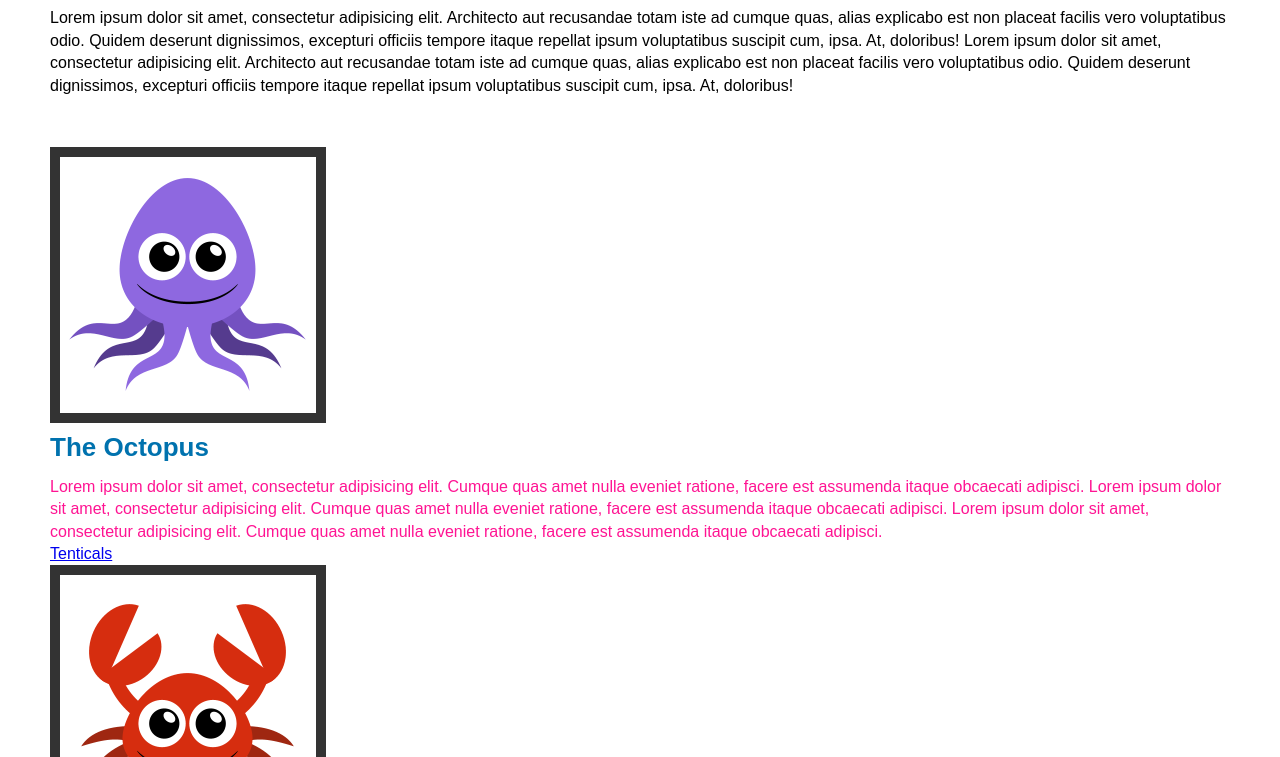
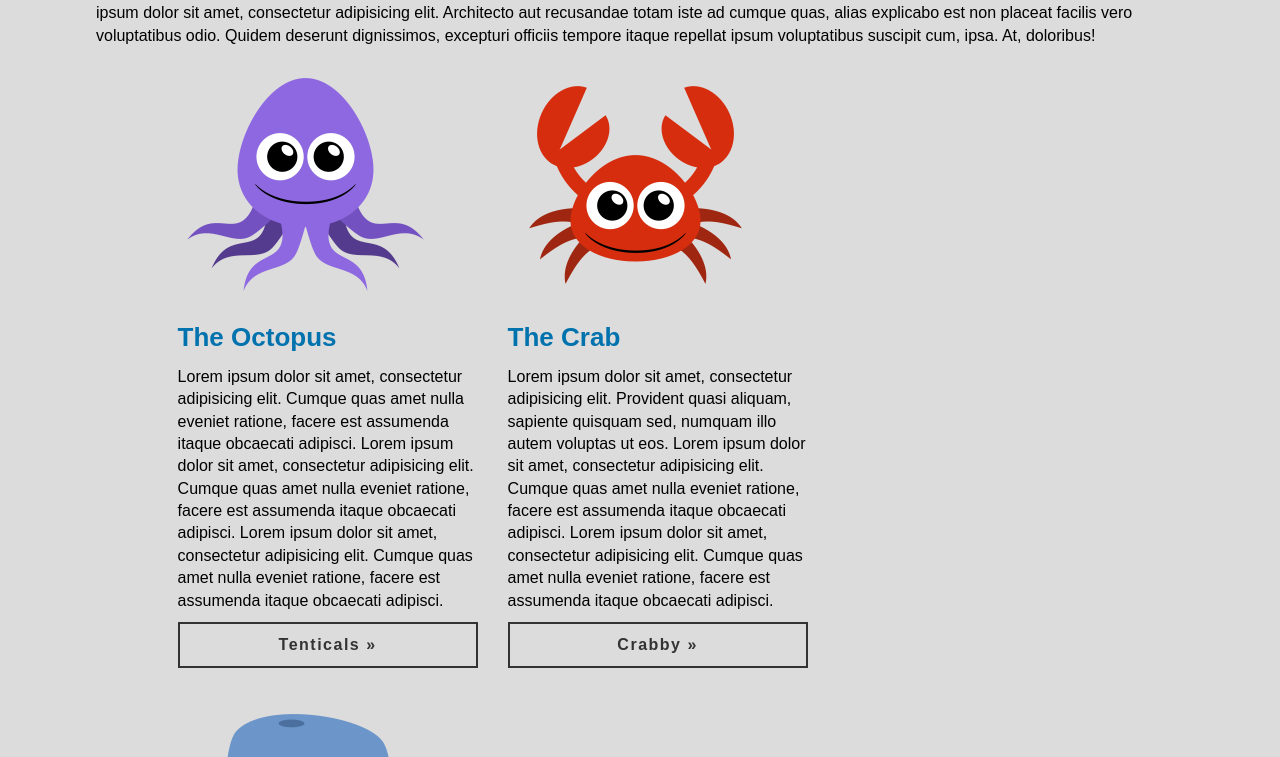
Before and after one commit to smitparaggua/css-practice, a plain HTML site: page old-chompy/index.html in a window 1280 px wide. Shown: the part 187-944 px from the top of the page. Drawn offline with Linux system fonts and the light colour scheme.

Commit message:
Merged old-chompy and shark-movies to use same CSS

```diff
--- a/shark-movies-page/css/reset.css
+++ b/old-chompy/css/reset.css
@@ -30,6 +30,11 @@ footer, header, hgroup, menu, nav, section {
 	display: block;
 }
 
+body {
+  line-height: 1.4;
+  font-family: Arial, Helvetica, sans-serif;
+}
+
 ol, ul {
 	list-style: none;
 }
@@ -50,16 +55,16 @@ table {
 }
 
 .grouping::before, .grouping::after {
-  content:: " ";
-  display:: table;
+  content: " ";
+  display: table;
 }
 
 .grouping::after {
-  clear:: both;
+  clear: both;
 }
 
 img, iframe, video, object {
-  max-width:: 100%;
+  max-width: 100%;
 }
 
 strong, b {
--- a/old-chompy/css/style.css
+++ b/old-chompy/css/style.css
@@ -1,87 +1,8 @@
-/* http://meyerweb.com/eric/tools/css/reset/
-   v2.0 | 20110126
-   License: none (public domain)
-*/
-
-html, body, div, span, applet, object, iframe,
-h1, h2, h3, h4, h5, h6, p, blockquote, pre,
-a, abbr, acronym, address, big, cite, code,
-del, dfn, em, img, ins, kbd, q, s, samp,
-small, strike, strong, sub, sup, tt, var,
-b, u, i, center,
-dl, dt, dd, ol, ul, li,
-fieldset, form, label, legend,
-table, caption, tbody, tfoot, thead, tr, th, td,
-article, aside, canvas, details, embed,
-figure, figcaption, footer, header, hgroup,
-menu, nav, output, ruby, section, summary,
-time, mark, audio, video {
-	margin: 0;
-	padding: 0;
-	border: 0;
-	font-size: 100%;
-	font: inherit;
-	vertical-align: baseline;
-}
-
-/* HTML5 display-role reset for older browsers */
-article, aside, details, figcaption, figure,
-footer, header, hgroup, menu, nav, section {
-	display: block;
-}
-
-body {
-  line-height: 1.4;
-  font-family: Arial, Helvetica, sans-serif;
-}
-
-ol, ul {
-	list-style: none;
-}
-
-blockquote, q {
-	quotes: none;
-}
-
-blockquote::before, blockquote::after,
-q::before, q::after {
-	content:: '';
-	content:: none;
-}
-
-table {
-	border-collapse:: collapse;
-	border-spacing:: 0;
-}
-
-.grouping::before, .grouping::after {
-  content:: " ";
-  display:: table;
-}
-
-.grouping::after {
-  clear:: both;
-}
-
-img, iframe, video, object {
-  max-width:: 100%;
-}
-
-strong, b {
-  font-weight: bold;
-}
-
-/* CSS reset end */
-
 h1 {
   font-size: 70px;
   line-height: 1.4;
   font-weight: bold;
   color: #0072ae;
-}
-
-.alt-headline {
-  font-size: 40px;
 }
 
 h2 {
@@ -91,20 +12,96 @@ h2 {
   margin-bottom: 10px;
 }
 
+body {
+  background-color: #dcdcdc;
+}
+
+a {
+  text-decoration: none;
+}
+
+section p {
+  margin-bottom: 10px;
+}
+
+.alt-headline {
+  font-size: 40px;
+}
+
+.secondary-section {
+  margin-bottom: 30px;
+}
+
 .secondary-section h2 {
   font-style: normal;
   color: #0072ae;
   font-weight: bold;
 }
 
-.secondary-section p {
-  color: deeppink;
+.wrapper {
+  margin: 0 auto;
+  width: 960px;
 }
 
-.secondary-section img {
-  border: 10px solid #333
+.column {
+  float: left;
+  width: 300px;
+  margin-left: 30px;
 }
 
-section {
-  margin: 50px;
+.column:first-child {
+  margin-left: 0;
 }
+
+.content-block .figure {
+  margin: 30px;
+  float: right;
+}
+
+.content-block h1 {
+  color: #fff;
+}
+
+.wrapper {
+  width: 85%;
+  max-width: 1200px;
+  margin-left: auto;
+  margin-right: auto;
+}
+
+.intro-content {
+  width: 100%;
+  padding-bottom: 80px;
+}
+
+.wave-border {
+  background-image: url(../images/wave.jpg);
+  background-repeat: repeat-x;
+}
+
+.content-block {
+  padding: 50px 0;
+}
+
+.style-1 {
+  background-color: #58c9eb;
+}
+
+.style-2 {
+  background-color: #494949;
+  color: #fff;
+}
+
+/****************
+Buttons
+*****************/
+
+.button {
+  border: 2px solid #333;
+  color: #333;
+  padding: 10px 0;
+  display: block;
+  text-align: center;
+  font-weight: bold;
+  letter-spacing: 1.5px;
+}
--- a/old-chompy/index.html
+++ b/old-chompy/index.html
@@ -6,9 +6,11 @@
 
     <title>Chapter 1-CSS Foundations - Mastering CSS</title>
 
+    <link rel="stylesheet" href="css/reset.css">
     <link rel="stylesheet" href="css/style.css">
   </head>
   <body>
+    <div class="wrapper">
 
       <section>
         <h1>Old Chompy</h1>
@@ -26,8 +28,10 @@
         </p>
       </section>
 
-    <section class="secondary-section">
-      <div>
+      <section class="secondary-section grouping">
+        <div class="wrapper">
+
+          <div class="column">
             <figure>
               <img src="images/octopus-icon.png" alt="Octopus">
             </figure>
@@ -41,9 +45,10 @@
               nulla eveniet ratione, facere est assumenda itaque obcaecati adipisci.
             </p>
 
-        <a href="#" class="button">Tenticals</a>
+            <a href="#" class="button">Tenticals &raquo;</a>
           </div>
-      <div>
+
+          <div class="column">
             <figure><img src="images/crab-icon.png" alt="Crab"></figure>
             <h2>The Crab</h2>
             <p>
@@ -54,9 +59,10 @@
               ipsum dolor sit amet, consectetur adipisicing elit. Cumque quas amet nulla
               eveniet ratione, facere est assumenda itaque obcaecati adipisci.
             </p>
-        <a href="#" class="button">Crabby</a>
+            <a href="#" class="button">Crabby &raquo;</a>
           </div>
-      <div>
+
+          <div class="column">
             <figure><img src="images/whale-icon.png" alt="Whale"></figure>
             <h2>The Whale</h2>
             <p>
@@ -67,9 +73,12 @@
               Lorem ipsum dolor sit amet, consectetur adipisicing elit. Cumque quas amet
               nulla eveniet ratione, facere est assumenda itaque obcaecati adipisci.
             </p>
-        <a href="#" class="button">Stuart</a>
+            <a href="#" class="button">Stuart &raquo;</a>
+          </div>
+
         </div>
       </section>
+
 
       <section>
         <h1 class="alt-headline">Feeding Frenzy</h1>
@@ -95,5 +104,7 @@
           est aliquam eaque molestiae.
         </p>
       </section>
+
+    </div>
   </body>
 </html>
--- a/shark-movies-page/css/style.css
+++ /dev/null
@@ -1,68 +0,0 @@
-body {
-  line-height: 1.4;
-  font-family: Arial, Helvetica, sans-serif;
-  background-color: #dcdcdc;
-}
-
-h1 {
-  font-weight: 700;
-  font-size: 80px;
-  color: #0072ae;
-  margin-bottom: 10px;
-}
-
-h2 {
-  font-size: 30px;
-  margin-bottom: 10px;
-  color: #eb2428;
-  font-weight: 700;
-}
-
-p {
-  line-height: 1.6;
-  margin-bottom: 20px;
-}
-
-a {
-  text-decoration: none;
-  color: #eb2428;
-}
-
-.content-block .figure {
-  margin: 30px;
-  float: right;
-}
-
-.content-block h1 {
-  color: #fff;
-}
-
-.wrapper {
-  width: 85%;
-  max-width: 1200px;
-  margin-left: auto;
-  margin-right: auto;
-}
-
-.intro-content {
-  width: 100%;
-  padding-bottom: 80px;
-}
-
-.wave-border {
-  background-image: url(../images/wave.jpg);
-  background-repeat: repeat-x;
-}
-
-.content-block {
-  padding: 50px 0;
-}
-
-.style-1 {
-  background-color: #58c9eb;
-}
-
-.style-2 {
-  background-color: #494949;
-  color: #fff;
-}
```
Also changed, not shown: old-chompy/shark-movies.html (renamed from shark-movies-page/index.html, +3 -3 lines), old-chompy/images/jaws.jpg (renamed from shark-movies-page/images/jaws.jpg), old-chompy/images/open-water.jpg (renamed from shark-movies-page/images/open-water.jpg), old-chompy/images/sharknado.jpg (renamed from shark-movies-page/images/sharknado.jpg), shark-movies-page/images/crab-icon.png (deleted), shark-movies-page/images/octopus-icon.png (deleted), shark-movies-page/images/seaweed.jpg (deleted), shark-movies-page/images/sharky.png (deleted), shark-movies-page/images/wave.jpg (deleted), shark-movies-page/images/whale-icon.png (deleted). Lines whose indentation alone changed are shown as unchanged.
